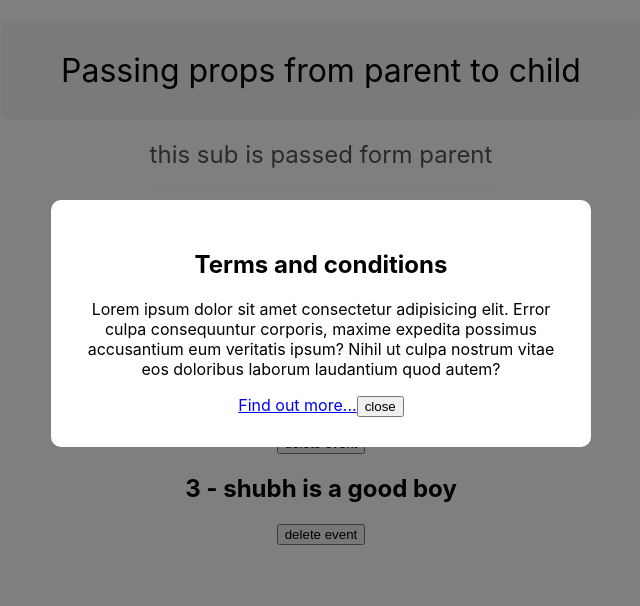
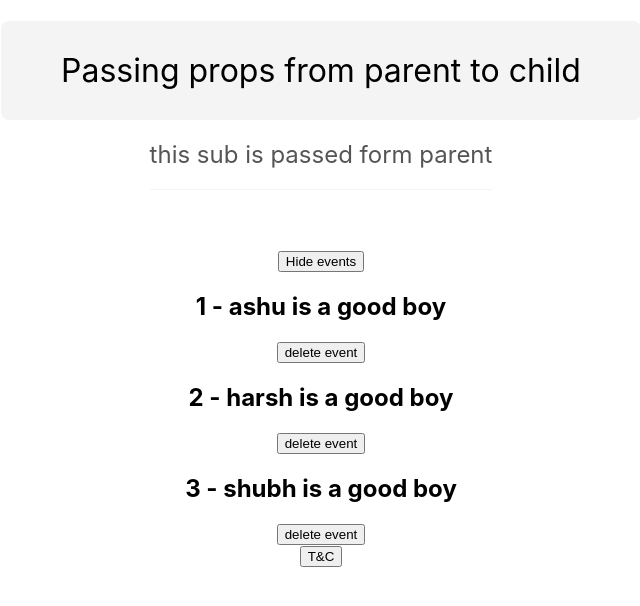
Before and after one commit to ashu-tosh-patel/Learning-ReactJS, a React (Create React App) app: page / in a window 1280 px wide. Shown: the top 606 px of the page, without its empty margins (319-959 px from the left). Built offline with nearby package versions, Linux system fonts and the light colour scheme.

Commit message:
Implemented portal

```diff
--- a/src/App.js
+++ b/src/App.js
@@ -1,10 +1,11 @@
 import './App.css';
-import React, { useState } from 'react'
+import { useState } from 'react'
 import Title from './components/title';
 import Modal from './components/Modal';
+import EventList from './components/EventList';
 function App() {
 
-  const [showModal, setShowModal] = useState(true);
+  const [showModal, setShowModal] = useState(false);
   const [showEvents, setShowEvents] = useState(true)
   const [events, setEvents] = useState([
     { title: "ashu is a good boy", id: 1 },
@@ -40,21 +41,15 @@ function App() {
         (<div>
           <button onClick={() => setShowEvents(true)}>Show events</button>
         </div>)}
-      {showEvents && events.map((event, index) => (
-        <React.Fragment key={event.id}>
-          <h2>{index + 1} - {event.title}</h2>
-          <button onClick={() => handleClick(event.id)}>delete event</button>
-        </React.Fragment>
-      ))}
-      {/* <Modal>
-        <h2>10% off coupon code!!</h2>
-        <p>Use the code ASHU10 at the checkout.</p>
-      </Modal> */}
+      {showEvents && <EventList events ={events} handleClick={handleClick}/>}
       {showModal && <Modal handleClose={handleClose}>
         <h2>Terms and conditions</h2>
         <p>Lorem ipsum dolor sit amet consectetur adipisicing elit. Error culpa consequuntur corporis, maxime expedita possimus accusantium eum veritatis ipsum? Nihil ut culpa nostrum vitae eos doloribus laborum laudantium quod autem?</p>
         <a href="#">Find out more...</a>
       </Modal>}
+      <div>
+        <button onClick={() => setShowModal(true)}>T&C</button>
+      </div>
     </div>
   );
 }
--- /dev/null
+++ b/src/components/EventList.js
@@ -0,0 +1,14 @@
+import React from "react"
+
+export default function EventList({ events, handleClick }) {
+    return (
+        <div>
+            {events.map((event, index) => (
+                <React.Fragment key={event.id}>
+                    <h2>{index + 1} - {event.title}</h2>
+                    <button onClick={() => handleClick(event.id)}>delete event</button>
+                </React.Fragment>
+            ))}
+        </div>
+    )
+}
--- a/src/components/Modal.js
+++ b/src/components/Modal.js
@@ -1,11 +1,14 @@
+import ReactDOM from 'react-dom'
 import './Modal.css'
+
+
 export default function Modal({children, handleClose}) {
-    return (
+    return ReactDOM.createPortal((
         <div className="modal-backdrop">
             <div className="modal">
                 {children}
                 <button onClick = {handleClose}>close</button>
             </div>
         </div>
-    )
+    ), document.body)
 }
```
